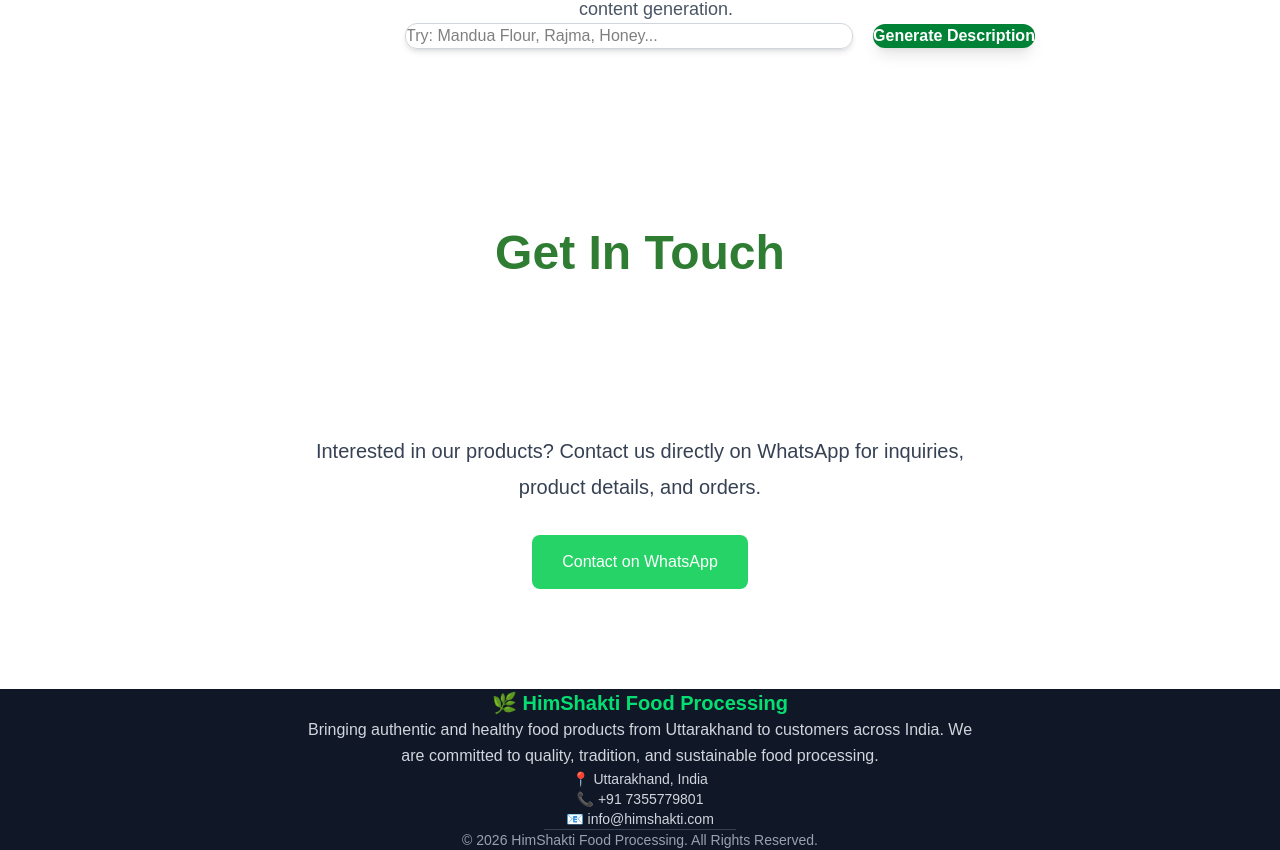
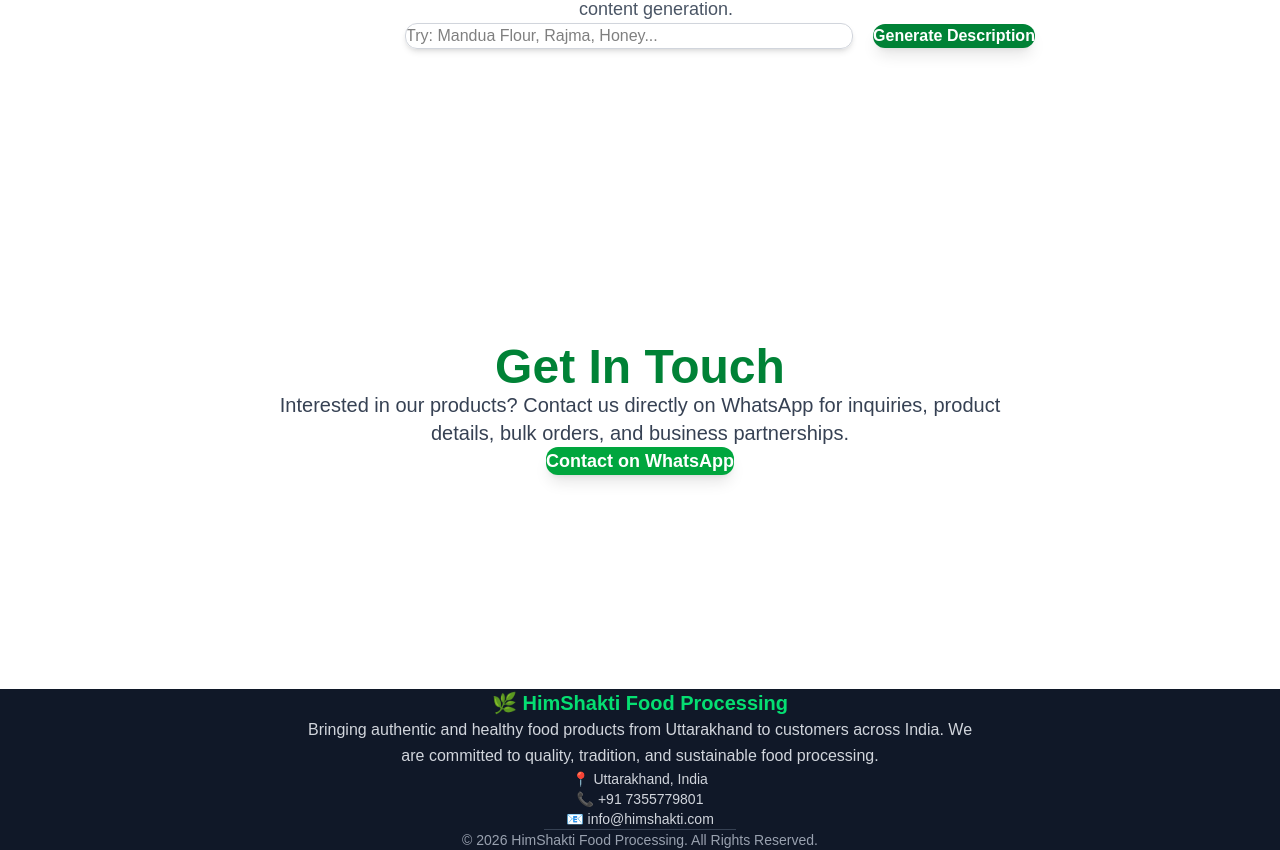
Before and after one commit to Panther-gehu/HimShakti-Food-Processing-, a React app in the folder frontend/: page / in a window 1280 px wide. Shown: the part 2116-2966 px from the top of the page. Built offline with nearby package versions, Linux system fonts and the light colour scheme; the HTML template or start-up script is replaced by a standard one.

Commit message:
Updated ContactSection.jsx

```diff
--- a/frontend/src/Components/ContactSection.jsx
+++ b/frontend/src/Components/ContactSection.jsx
@@ -3,14 +3,17 @@
     "https://wa.me/917355779801?text=Hello%20HimShakti,%20I%20want%20to%20know%20more%20about%20your%20products.";
 
   return (
-   <section  id="contact"  className="contact-section min-h-[70vh] flex flex-col justify-center">
-      <h2 className="text-5xl font-bold text-green-700 mb-6">
+    <section
+      id="contact"
+      className="min-h-[70vh] flex flex-col justify-center items-center text-center px-6 bg-white dark:bg-gray-900 transition-colors duration-300"
+    >
+      <h2 className="text-5xl font-bold text-green-700 dark:text-green-400 mb-6">
         Get In Touch
       </h2>
 
-      <p className="text-xl text-gray-700 max-w-3xl mx-auto mb-8">
+      <p className="text-xl text-gray-700 dark:text-gray-300 max-w-3xl mx-auto mb-8">
         Interested in our products? Contact us directly on WhatsApp for
-        inquiries, product details, and orders.
+        inquiries, product details, bulk orders, and business partnerships.
       </p>
 
       <a
@@ -18,11 +21,10 @@
         target="_blank"
         rel="noreferrer"
       >
-        <button className="whatsapp-btn">
+        <button className="bg-green-600 hover:bg-green-700 text-white px-8 py-4 rounded-xl text-lg font-semibold shadow-lg transition duration-300">
           Contact on WhatsApp
         </button>
       </a>
-
     </section>
   );
 }
```
